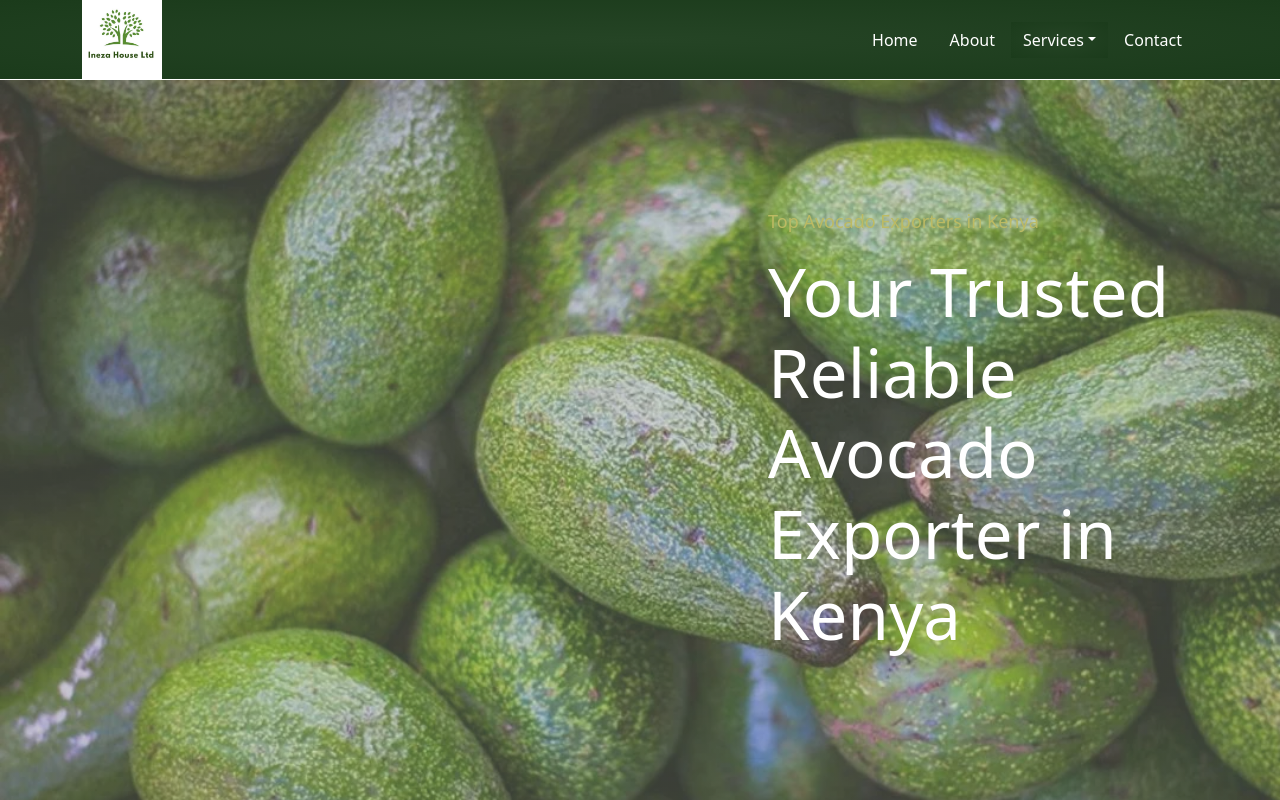
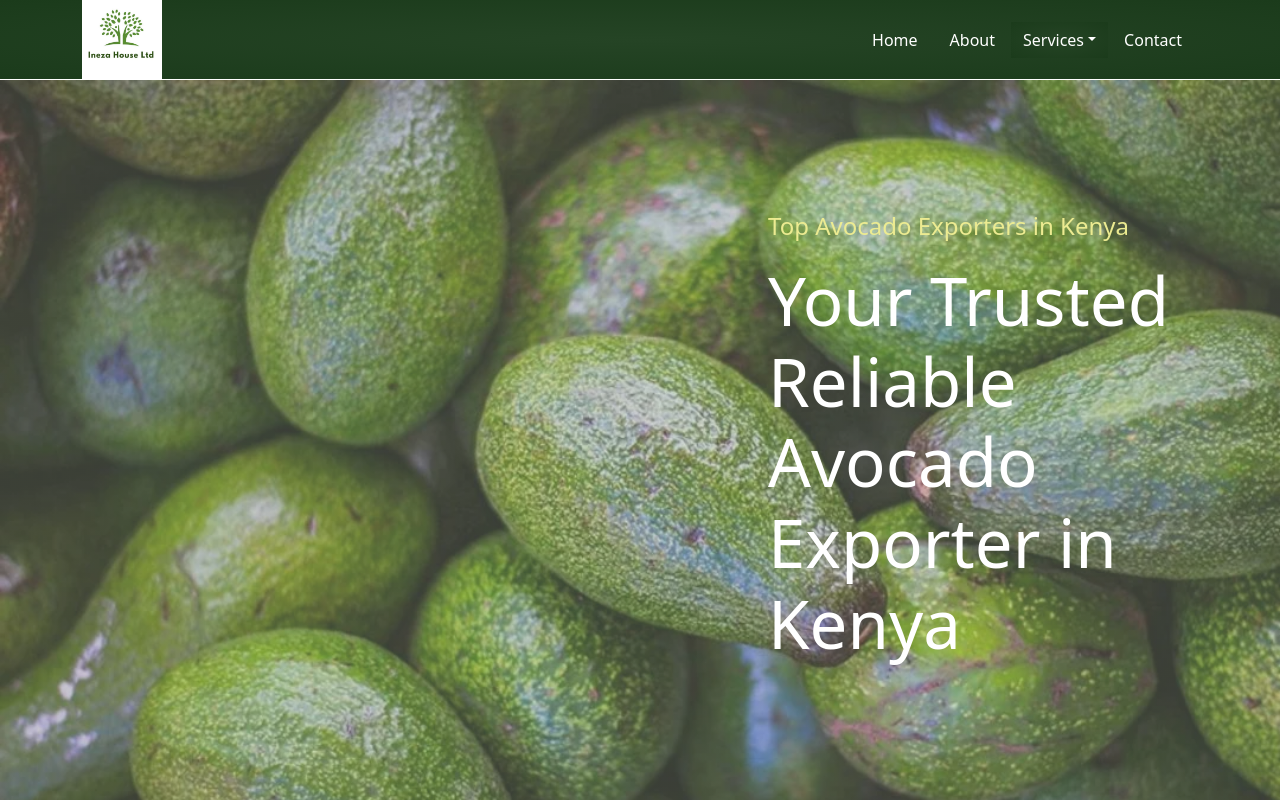
Before and after one commit to altontonn/Gwiza, a React (Create React App) app: page / in a window 1280 px wide. Shown: the top 800 px of the page. Built offline with nearby package versions, Linux system fonts and the light colour scheme.

Commit message:
adjust the header text font size

```diff
--- a/src/App.css
+++ b/src/App.css
@@ -45,8 +45,8 @@
 }
 
 .headerText p {
-  color: #bcba63;
-  font-size: 18px;
+  color: #eceb91;
+  font-size: 24px;
 }
 
 .headerText h1 {
```
